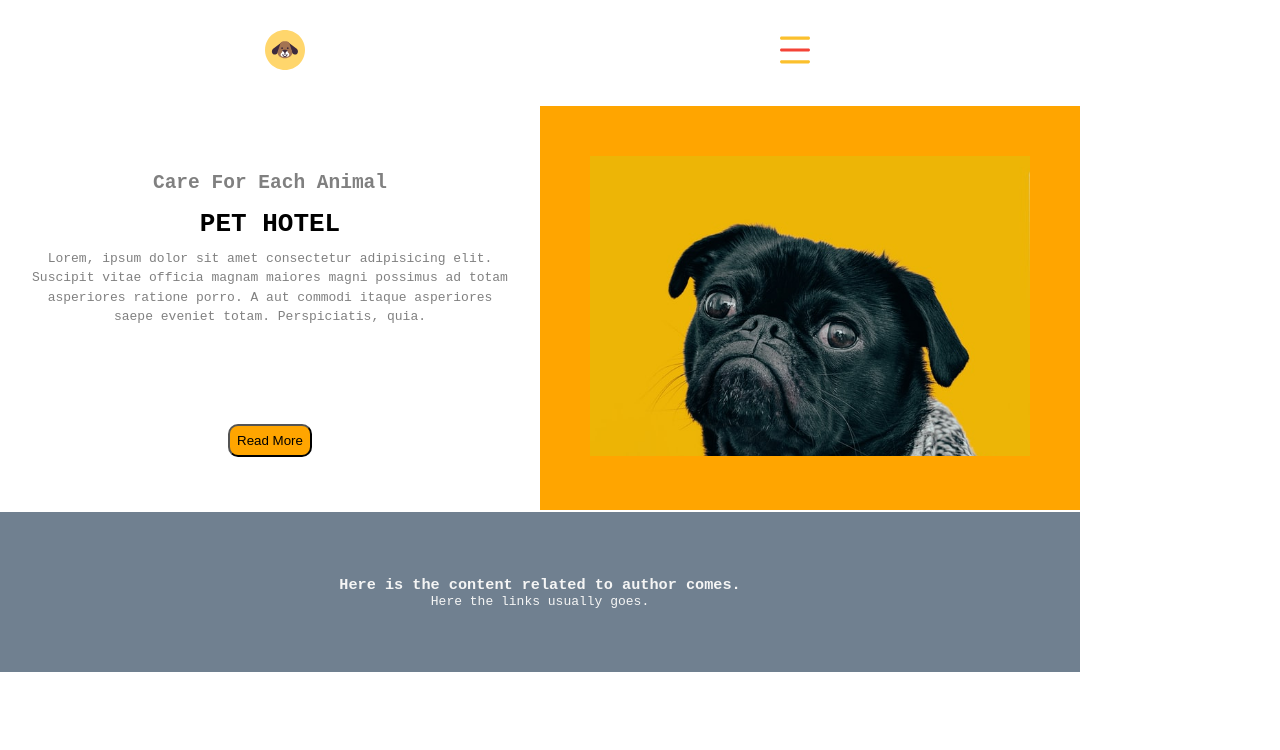
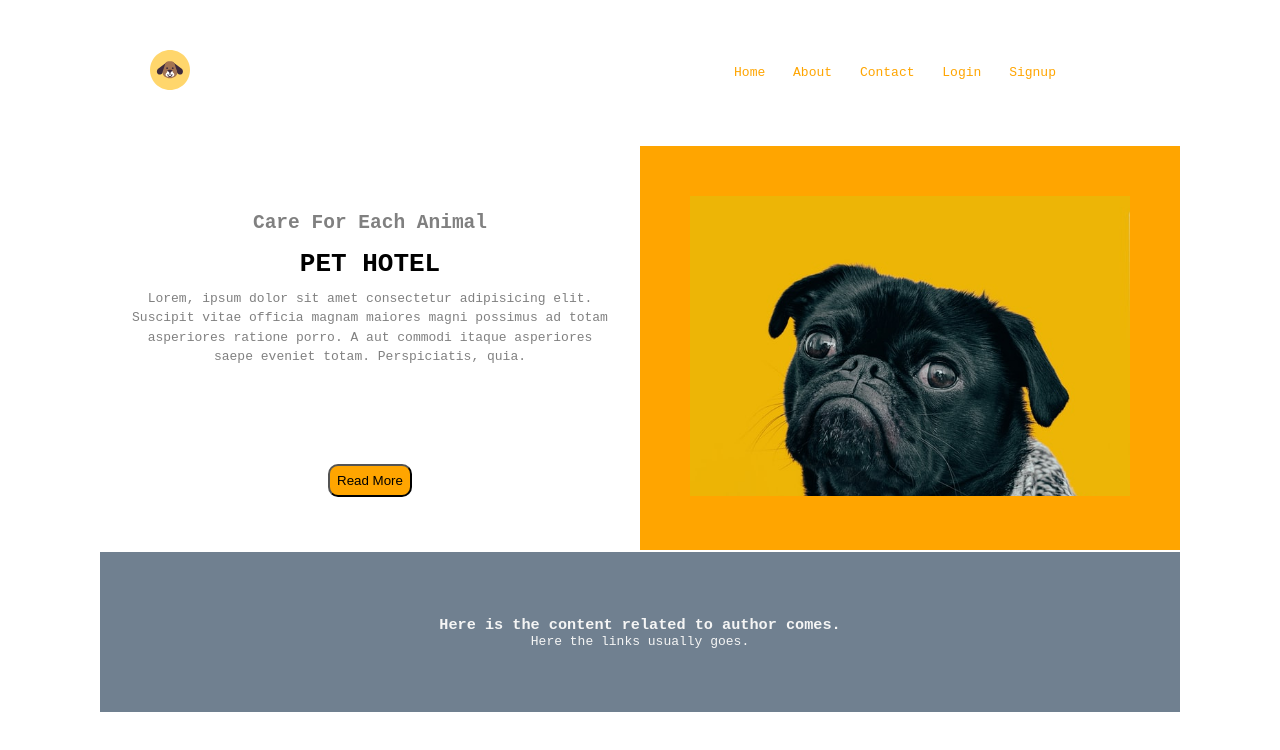
Before and after one commit to satindersingh472/fullWarmup, a plain HTML site: page index.html in a window 1280 px wide. Drawn offline with Linux system fonts and the light colour scheme.

Commit message:
added animation

```diff
--- a/css/_desktop.scss
+++ b/css/_desktop.scss
@@ -2,10 +2,15 @@
     body {
         max-width: 1080px;
         gap: 2px;
+        margin: 0 auto;
     }
 
     #navbar{
         margin: 30px;
+        #logo{
+
+        }
+
     }
     main {
         display: grid;
--- a/css/_mobile.scss
+++ b/css/_mobile.scss
@@ -1,56 +1,102 @@
-*{
+@keyframes myAnimation {
+    50% {
+        font-size: 15px;
+        padding: 10px;
+        color: gray;
+
+    }
+
+    100% {
+        font-size: 30px;
+        padding: 40px;
+        color: black;
+    }
+}
+
+* {
     padding: 0;
     margin: 0;
 }
-body{
+
+body {
     width: 100%;
     display: grid;
     font-family: monospace;
 
 }
-img{
+
+img {
     height: 300px;
     width: 100%;
     object-fit: cover;
 }
-#navbar{
+
+#navbar {
     display: grid;
     grid-template-columns: 1fr 1fr;
     place-items: center;
-    img{
+
+    #logo {
+        justify-self: start;
+        padding: 20px;
+    }
+
+    #pages {
+        justify-self: center;
+        text-align: center;
+
+        a {
+            text-decoration: none;
+            padding: 10px;
+            color: orange;
+
+            &:hover {
+                animation: myAnimation .9s ease-in-out;
+            }
+        }
+    }
+
+    img {
         height: 40px;
         width: 40px;
     }
 }
-.text{
+
+.text {
     display: grid;
     place-items: center;
     text-align: center;
     margin: 10px;
-    .inner_text_rows{
+
+    .inner_text_rows {
         margin: 10px;
-        h2,p{
+
+        h2,
+        p {
             color: gray;
             margin: 10px;
             line-height: 1.5;
         }
     }
-    button{
+
+    button {
         padding: 7px;
         margin: 10px;
         border-radius: 10px;
         background-color: orange;
     }
 }
-.image{
+
+.image {
     padding: 50px;
     background-color: orange;
 }
-footer{
+
+footer {
     display: grid;
     background-color: slategray;
     min-height: 20vh;
     text-align: center;
     align-items: center;
-    color:whitesmoke;
+    color: whitesmoke;
 }
--- a/index.html
+++ b/index.html
@@ -35,11 +35,15 @@
 <body>
     <header>
         <nav id="navbar">
-            <div>
+            <div id="logo">
                 <img src="dog.svg" alt="dog">
             </div>
-            <div>
-                <img src="menu.svg" alt="icon">
+            <div id="pages">
+                <a href="#home">Home</a>
+                <a href="about">About</a>
+                <a href="contact">Contact</a>
+                <a href="login">Login</a>
+                <a href="signup">Signup</a>
             </div>
         </nav>
     </header>
```
Also changed, not shown: css/style.css, 1 other file. Lines whose indentation alone changed are shown as unchanged.
